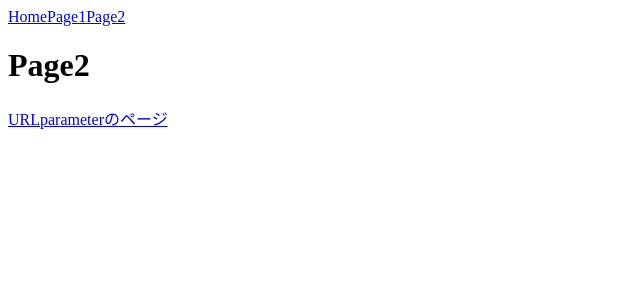
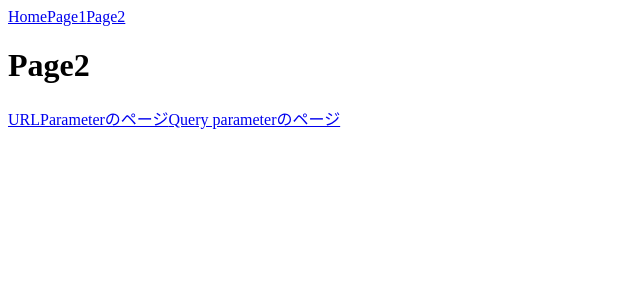
Before and after one commit to Yoshida010/react--u01, a React (Vite) app: page /page2 in a window 1280 px wide. Shown: the top 300 px of the page, without its empty margins (0-640 px from the left). Built offline with nearby package versions, Linux system fonts and the light colour scheme.

Commit message:
追加 クエリパラメーターの追加

```diff
--- a/src/udemy05/Page2.tsx
+++ b/src/udemy05/Page2.tsx
@@ -8,7 +8,8 @@
 		<div>
 			<h1>Page2</h1>
 			{/* パラムス */}
-			<Link to="/page2/200">URLparameterのページ</Link>
+			<Link to="/page2/20">URLParameterのページ</Link>
+			<Link to="/page2/200?name=hogehoge">Query parameterのページ</Link>
 		</div>
 	);
 };
--- a/src/udemy05/UrlParameter.tsx
+++ b/src/udemy05/UrlParameter.tsx
@@ -1,14 +1,20 @@
 /** @format */
 
 import { FC } from "react";
-import { useParams } from "react-router-dom";
+import { useParams, useLocation } from "react-router-dom";
 
 export const UrlParameter: FC = () => {
 	const { id } = useParams<{ id: string }>();
+	// searchに?以降の文字列が入っている
+	// URLSearchParamsを使うことで、簡単にクエリを取り出すことができる
+	const { search } = useLocation();
+	const query = new URLSearchParams(search);
+
 	return (
 		<div>
 			<h1>URLパラメーター</h1>
 			<p>パラメーターは{id}</p>
+			<p>クエリパラメーターは{query.get("name")}</p>
 		</div>
 	);
 };
```
